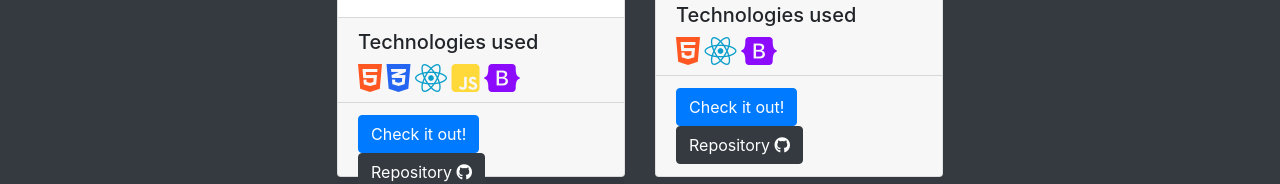
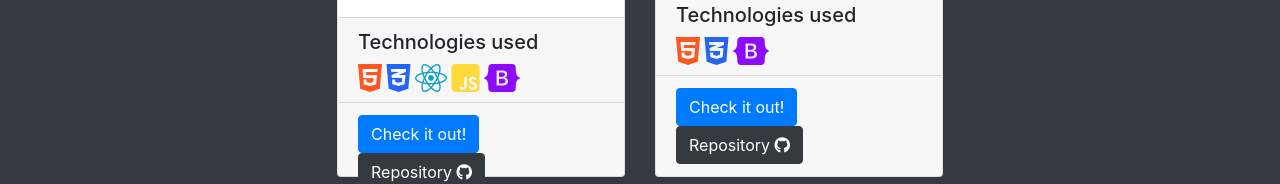
Before and after one commit to nandolopez7/Porfolio, a plain HTML site: page index.html in a window 1280 px wide. Shown: the part 3056-3240 px from the top of the page. Drawn offline with nearby package versions, Linux system fonts and the light colour scheme.

Commit message:
Icons corrected

```diff
--- a/index.html
+++ b/index.html
@@ -310,8 +310,8 @@
                       style="color: #ff5722"
                     ></i>
                     <i
-                      class="fa-brands fa-react fa-2xl"
-                      style="color: #0c9fcb"
+                      class="fa-brands fa-css3-alt fa-2xl"
+                      style="color: #2465f1"
                     ></i>
                     <i
                       class="fa-brands fa-bootstrap fa-2xl"
```
